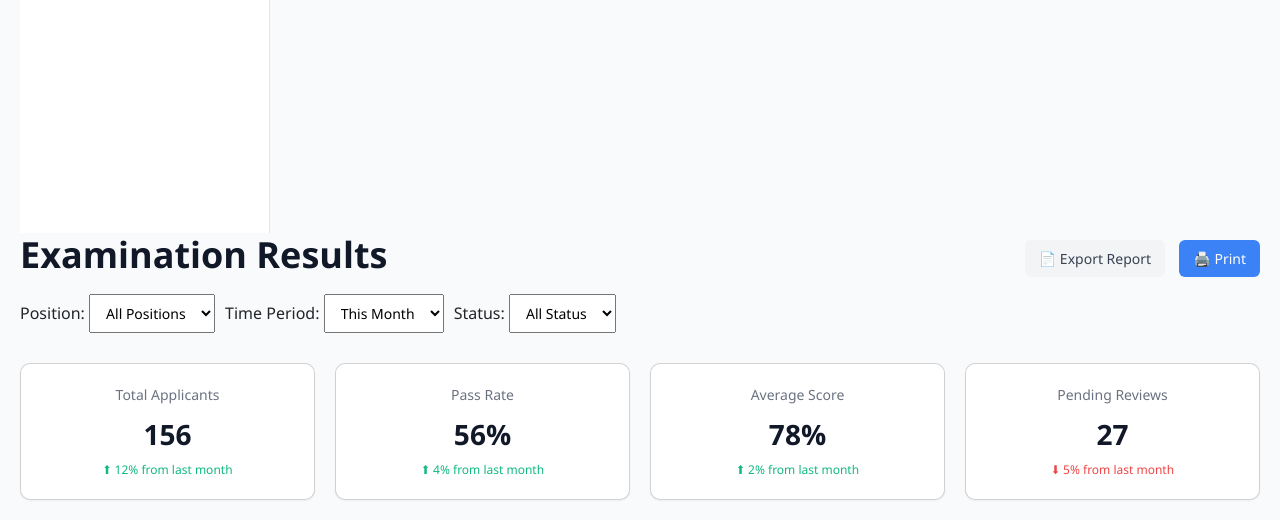
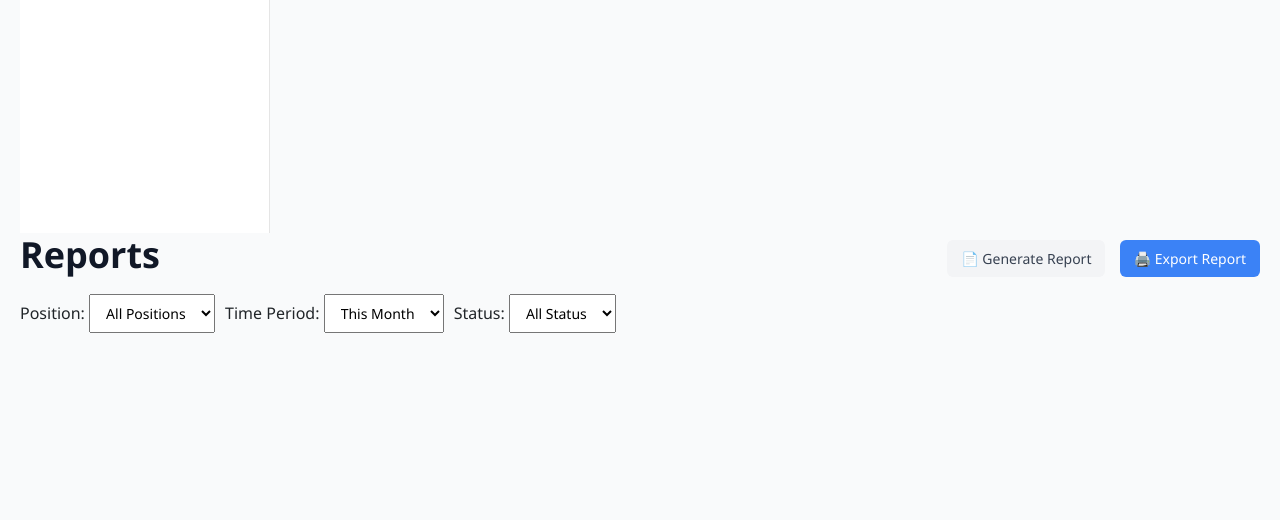
Before and after one commit to DevArtisanLab/EES, a PHP site: page /admin/admin_reports.php in a window 1280 px wide. Shown: the part 587-1107 px from the top of the page. After the commit the page ends 920 px from the top, so only its background shows below. Run offline with PHP 8.4, Linux system fonts and the light colour scheme.

Commit message:
20250528
5:30PM

```diff
--- a/admin/admin_reports.php
+++ b/admin/admin_reports.php
@@ -99,10 +99,10 @@
 <body>
 
   <div class="top-bar">
-    <h1>Examination Results</h1>
+    <h1>Reports</h1>
     <div>
-      <button class="button export-btn">📄 Export Report</button>
-      <button class="button">🖨️ Print</button>
+      <button class="button export-btn">📄 Generate Report</button>
+      <button class="button">🖨️ Export Report</button>
     </div>
   </div>
 
@@ -124,28 +124,6 @@
     </label>
   </div>
 
-  <div class="stats-container">
-    <div class="card">
-      <div class="card-title">Total Applicants</div>
-      <div class="card-value">156</div>
-      <div class="trend trend-up">⬆ 12% from last month</div>
-    </div>
-    <div class="card">
-      <div class="card-title">Pass Rate</div>
-      <div class="card-value">56%</div>
-      <div class="trend trend-up">⬆ 4% from last month</div>
-    </div>
-    <div class="card">
-      <div class="card-title">Average Score</div>
-      <div class="card-value">78%</div>
-      <div class="trend trend-up">⬆ 2% from last month</div>
-    </div>
-    <div class="card">
-      <div class="card-title">Pending Reviews</div>
-      <div class="card-value">27</div>
-      <div class="trend trend-down">⬇ 5% from last month</div>
-    </div>
-  </div>
 
 </body>
 </html>
```
Also changed, not shown: admin/admin_examinations.php (indentation only).
